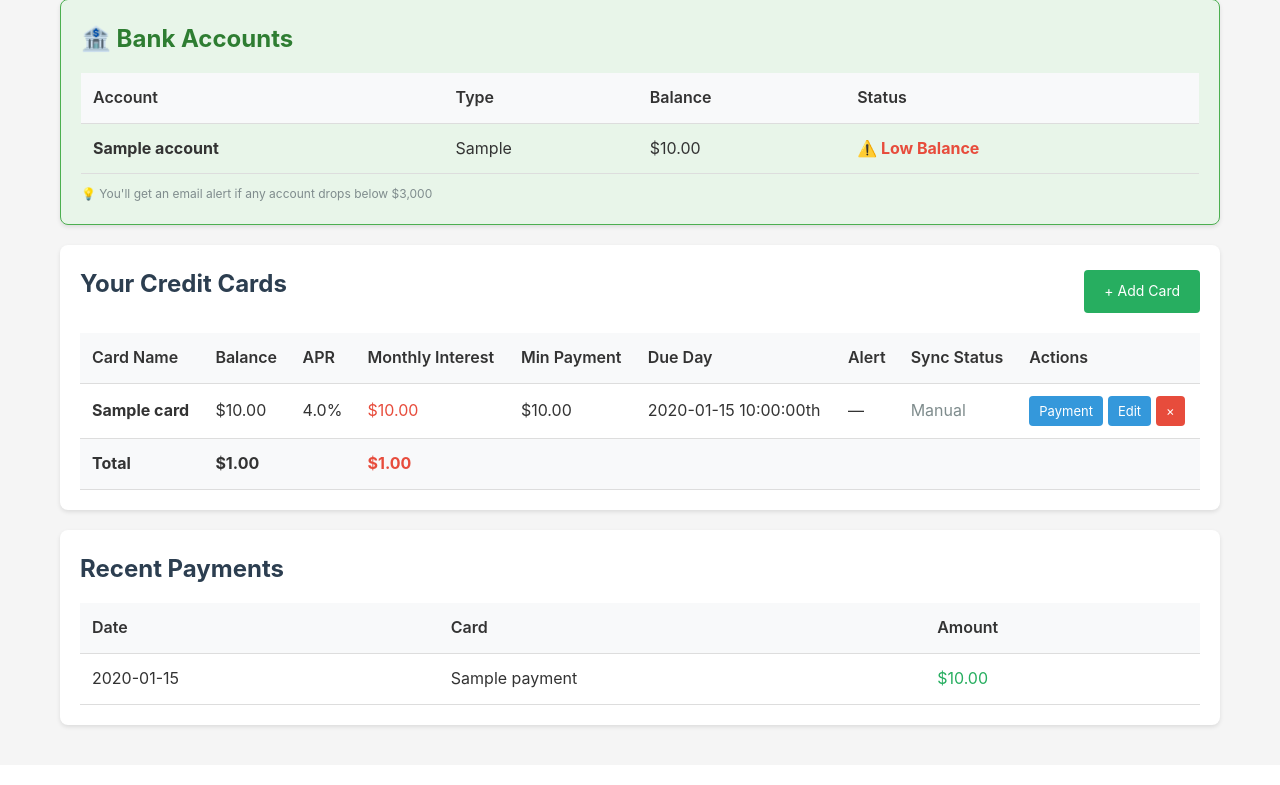
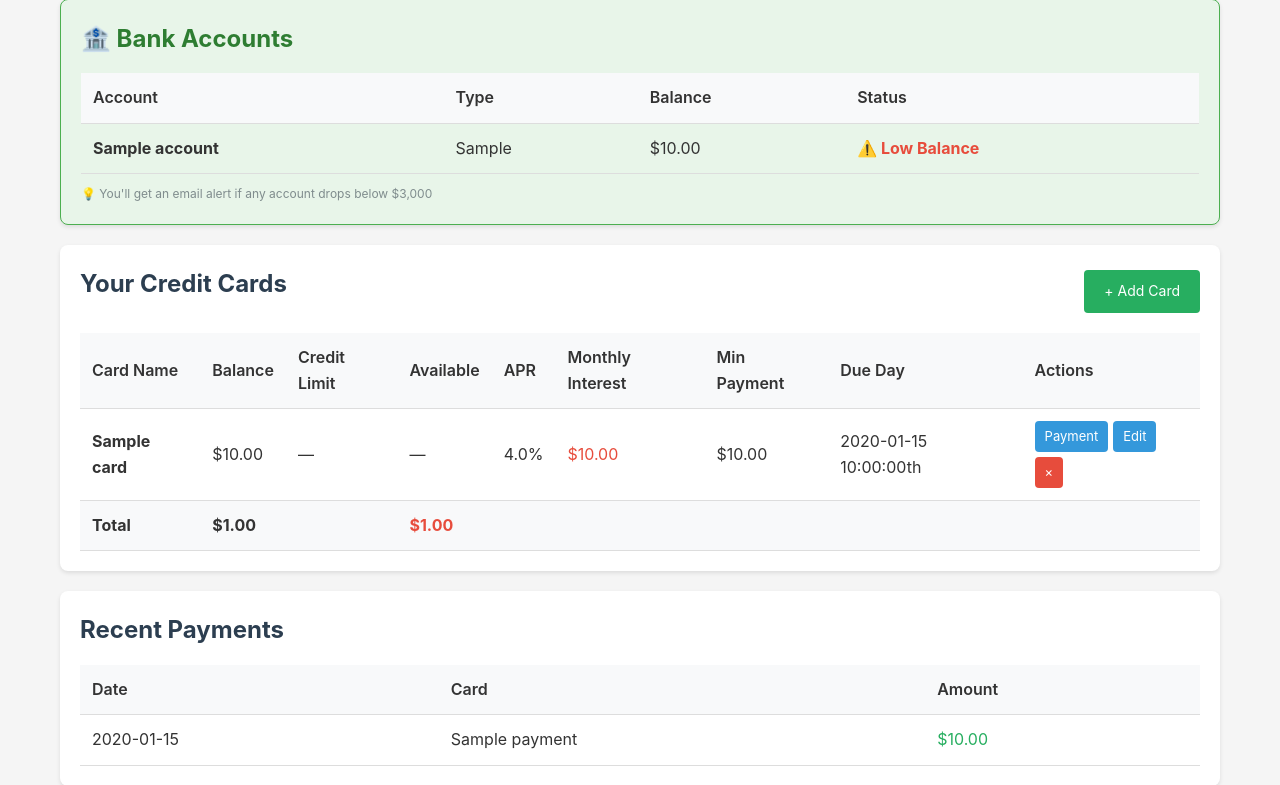
Before and after one commit to stevenlutsky-oss/debt-tracker-app, a Flask app: template templates/index.html in a window 1280 px wide. Shown: the part 584-1369 px from the top of the page. Before the commit the page ends 1314 px from the top, so only its background shows below. Run offline with Flask 2, Linux system fonts and the light colour scheme; the template is opened without the code that fills it: most values are stand-ins (such as "Sample title", 1, 10 or a date in 2020).

Commit message:
Add credit limit column and per-card progress bars

```diff
--- a/templates/index.html
+++ b/templates/index.html
@@ -117,12 +117,12 @@
             <tr>
                 <th>Card Name</th>
                 <th>Balance</th>
+                <th>Credit Limit</th>
+                <th>Available</th>
                 <th>APR</th>
                 <th>Monthly Interest</th>
                 <th>Min Payment</th>
                 <th>Due Day</th>
-                <th>Alert</th>
-                <th>Sync Status</th>
                 <th>Actions</th>
             </tr>
         </thead>
@@ -131,14 +131,12 @@
             <tr>
                 <td><strong>{{ card.name }}</strong></td>
                 <td>{{ card.balance|currency }}</td>
+                <td>{% if card.credit_limit > 0 %}{{ card.credit_limit|currency }}{% else %}—{% endif %}</td>
+                <td>{% if card.credit_limit > 0 %}{{ (card.credit_limit - card.balance)|currency }}{% else %}—{% endif %}</td>
                 <td>{{ "%.1f"|format(card.interest_rate) }}%</td>
                 <td style="color: #e74c3c;">{{ card.monthly_interest|currency }}</td>
                 <td>{{ card.minimum_payment|currency }}</td>
                 <td>{{ card.due_day }}{% if card.due_day == 1 %}st{% elif card.due_day == 2 %}nd{% elif card.due_day == 3 %}rd{% else %}th{% endif %}</td>
-                <td>{% if card.alert_threshold > 0 %}{{ card.alert_threshold|currency }}{% else %}—{% endif %}</td>
-                <td>
-                    <span style="color: #7f8c8d;">Manual</span>
-                </td>
                 <td>
                     <div class="actions">
                         <a href="/card/{{ card.id }}/payment" class="btn btn-small">Payment</a>
@@ -147,6 +145,17 @@
                     </div>
                 </td>
             </tr>
+            {% if card.credit_limit > 0 %}
+            <tr>
+                <td colspan="8" style="padding-top: 0; padding-bottom: 15px;">
+                    <div style="background: #e0e0e0; border-radius: 5px; height: 12px; width: 100%; overflow: hidden;">
+                        {% set card_percent = ((card.credit_limit - card.balance) / card.credit_limit * 100) %}
+                        <div style="background: {% if card_percent > 50 %}#27ae60{% elif card_percent > 25 %}#f39c12{% else %}#e74c3c{% endif %}; height: 100%; width: {{ card_percent }}%;"></div>
+                    </div>
+                    <small style="color: #7f8c8d;">{{ card_percent|round(1) }}% available</small>
+                </td>
+            </tr>
+            {% endif %}
             {% endfor %}
             <tr class="total-row">
                 <td><strong>Total</strong></td>
```
